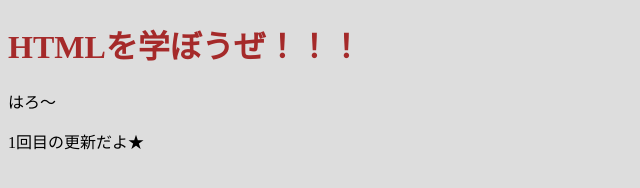
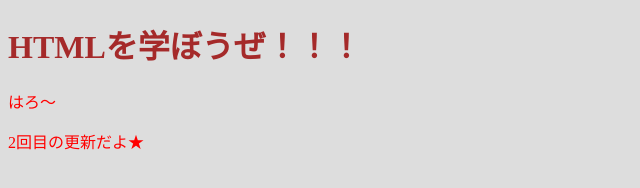
Before and after one commit to youmeco10/my_web_page, a plain HTML site: page index.html in a window 1280 px wide. Shown: the whole page, without its empty margins (0-640 px from the left). Drawn offline with Linux system fonts and the light colour scheme.

Commit message:
2回目の更新

```diff
--- a/index.html
+++ b/index.html
@@ -11,12 +11,16 @@
         h1{
             color:brown;
         }
+
+        p{
+            color:red;
+        }
     </style>
 </head>
 <body>
     <h1>HTMLを学ぼうぜ！！！</h1>
     <p>はろ～</p>
-    <p>1回目の更新だよ★</p>
+    <p>2回目の更新だよ★</p>
 
 </body>
 </html>
```
